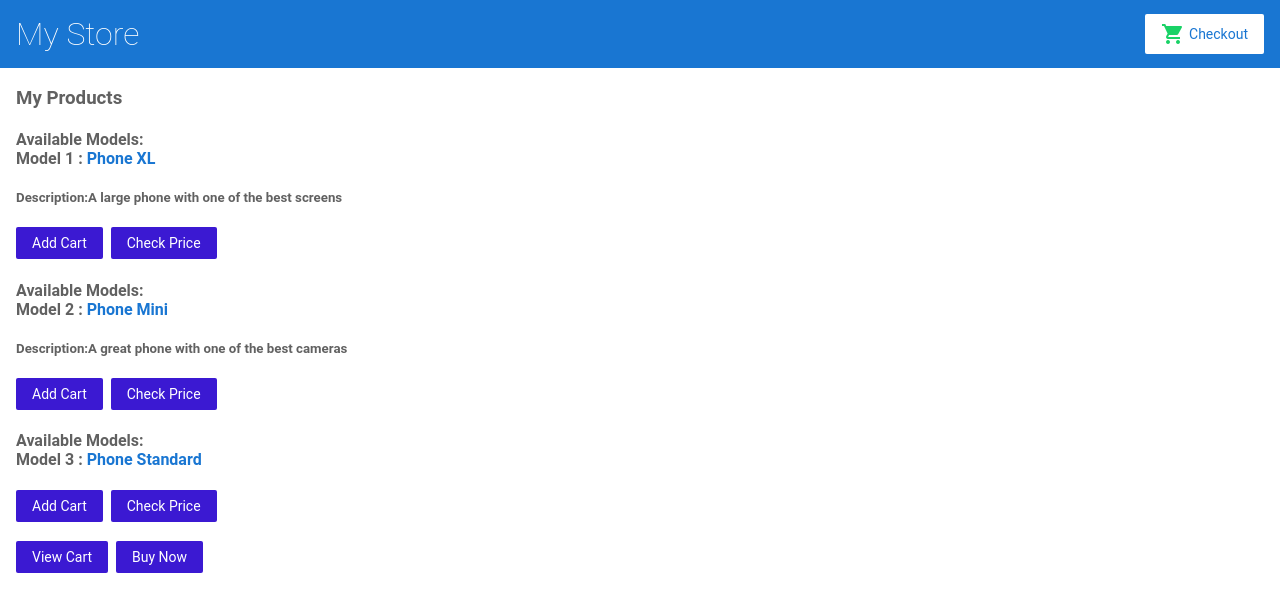
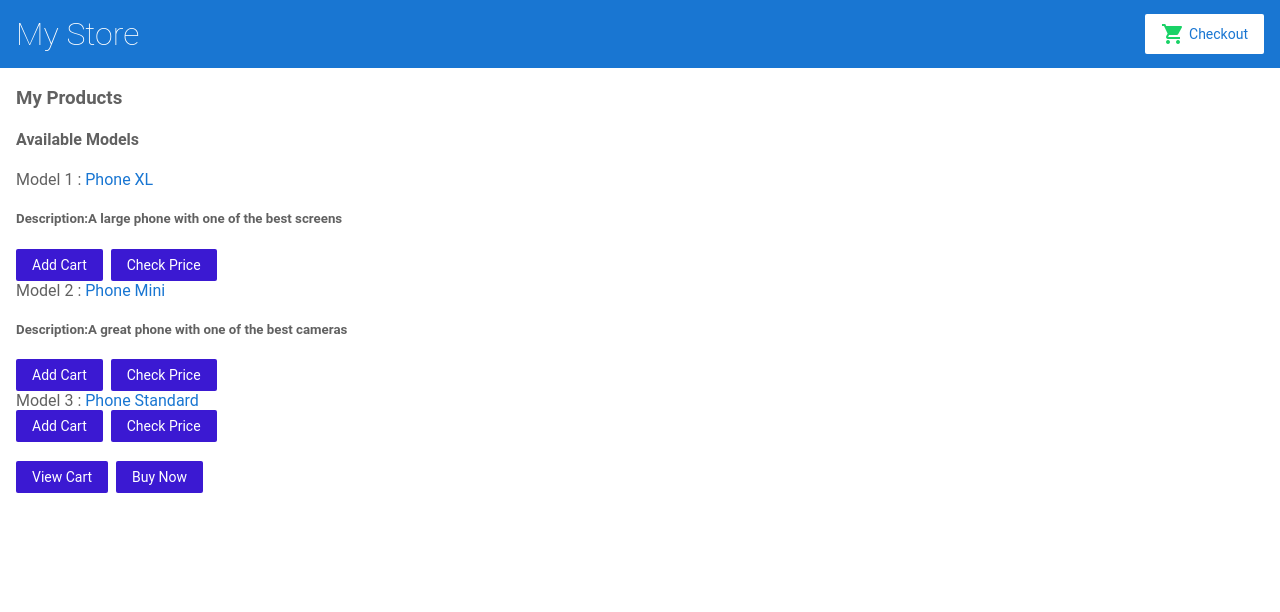
Before and after one commit to SaranyaS10/myownproject-Angu-lar, an Angular app: page / in a window 1280 px wide. Shown: the top 612 px of the page. Built offline with nearby package versions, Linux system fonts and the light colour scheme.

Commit message:
2 files modified

```diff
--- a/src/app/product-list/product-list.component.html
+++ b/src/app/product-list/product-list.component.html
@@ -1,11 +1,10 @@
 <h3>My Products</h3>
+<h4>Available Models</h4>
 <div *ngFor="let i of products">
-  <h4>
-    Available Models:<br />Model {{ i.id }} :
-    <a [title]="i.name + 'model'">{{ i.name }}</a
-    ><br />
-    <h5 *ngIf="i.description">Description:{{ i.description }}</h5>
-  </h4>
+  Model {{ i.id }} : <a [title]="i.name + 'model'">{{ i.name }}</a
+  ><br />
+  <h5 *ngIf="i.description">Description:{{ i.description }}</h5>
+
   <button type="button" (click)="AddCart()">Add Cart</button>&nbsp;
   <button type="button" (click)="price()">Check Price</button>
 </div>
--- a/src/app/product-list/product-list.component.ts
+++ b/src/app/product-list/product-list.component.ts
@@ -18,7 +18,7 @@ export class ProductListComponent {
   }
 
   buy() {
-    window.alert('Purchased successfull!');
+    window.alert('Purchased successfully!');
   }
   price() {
     window.alert('Select the best price!');
```
